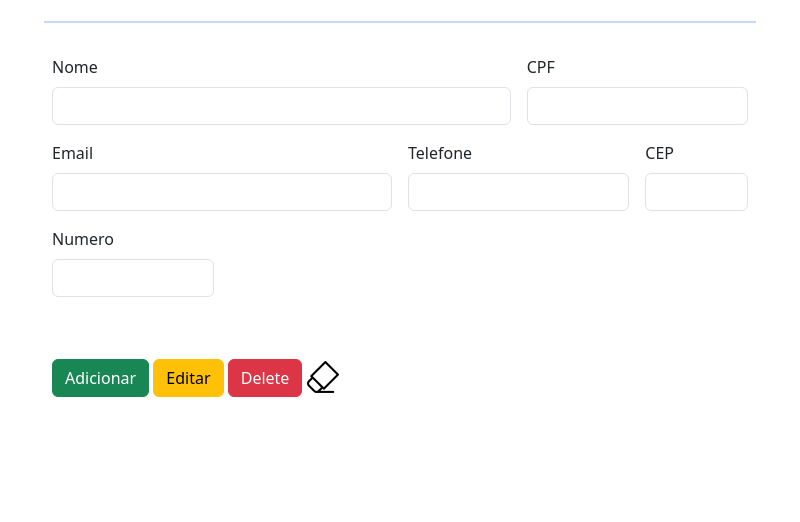
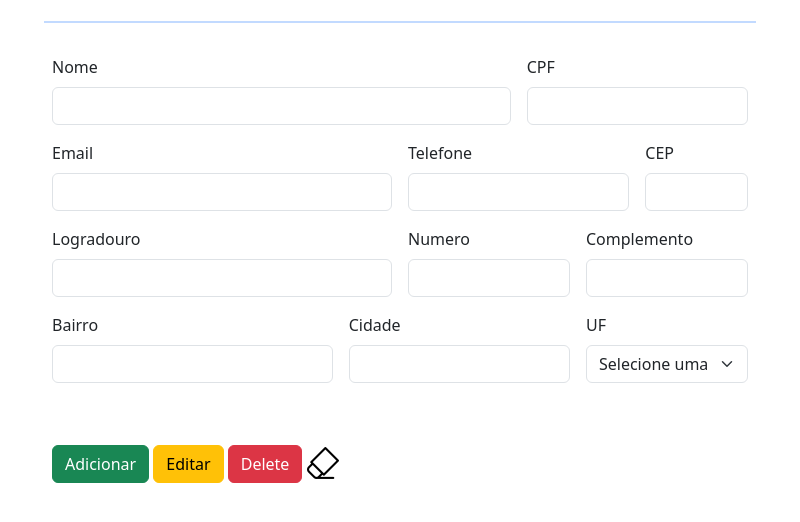
Before and after one commit to Davicouto530/oficina-moto-esportiva, an Electron app: page src/views/cliente.html in a window 800 px wide. Shown: the part 114-636 px from the top of the page. Drawn offline with Linux system fonts and the light colour scheme.

Commit message:
Usando a API viaCep para verificar o CEP

```diff
--- a/src/views/cliente.html
+++ b/src/views/cliente.html
@@ -65,7 +65,14 @@
             <div class="col-md-2">
                 <label for="inputCEPClient" class="form-label">CEP</label>
 
-                <input type="tel" class="form-control" id="inputCEPClient" required spellcheck="false" maxlength="9">
+                <input type="tel" class="form-control" id="inputCEPClient" required spellcheck="false" maxlength="9" onblur="buscarCEP()">
+            </div>
+
+            <!--Logradouro-->
+            <div class="col-md-6">
+                <label for="inputAddressClient" class="form-label">Logradouro</label>
+
+                <input type="tel" class="form-control" id="inputAddressClient" required spellcheck="false" maxlength="30">
             </div>
 
             <!--Numero-->
@@ -75,6 +82,62 @@
                 <input type="tel" class="form-control" id="inputNumberClient" required spellcheck="false" maxlength="5">
             </div>
 
+            <!--Complemento-->
+            <div class="col-md-3">
+                <label for="inputComplementClient" class="form-label">Complemento</label>
+
+                <input type="tel" class="form-control" id="inputComplementClient" spellcheck="false"
+                    maxlength="12">
+            </div>
+
+            <!--Bairro-->
+            <div class="col-md-5">
+                <label for="inputNeighborhoodClient" class="form-label">Bairro</label>
+
+                <input type="tel" class="form-control" id="inputNeighborhoodClient" required spellcheck="false"
+                    maxlength="12">
+            </div>
+
+            <!--Cidade-->
+            <div class="col-md-4">
+                <label for="inputTSateClient" class="form-label">Cidade</label>
+
+                <input type="tel" class="form-control" id="inputTSateClient" required spellcheck="false" maxlength="12">
+            </div>
+
+            <div class="col-md-3">
+                <label for="uf" class="form-label">UF</label>
+                <select required class="form-select" id="uf" name="UF">
+                    <option value="">Selecione uma UF</option>
+                    <option value="AC">AC - Acre</option>
+                    <option value="AL">AL - Alagoas</option>
+                    <option value="AP">AP - Amapá</option>
+                    <option value="AM">AM - Amazonas</option>
+                    <option value="BA">BA - Bahia</option>
+                    <option value="CE">CE - Ceará</option>
+                    <option value="DF">DF - Distrito Federal</option>
+                    <option value="ES">ES - Espírito Santo</option>
+                    <option value="GO">GO - Goiás</option>
+                    <option value="MA">MA - Maranhão</option>
+                    <option value="MT">MT - Mato Grosso</option>
+                    <option value="MS">MS - Mato Grosso do Sul</option>
+                    <option value="MG">MG - Minas Gerais</option>
+                    <option value="PA">PA - Pará</option>
+                    <option value="PB">PB - Paraíba</option>
+                    <option value="PR">PR - Paraná</option>
+                    <option value="PE">PE - Pernambuco</option>
+                    <option value="PI">PI - Piauí</option>
+                    <option value="RJ">RJ - Rio de Janeiro</option>
+                    <option value="RN">RN - Rio Grande do Norte</option>
+                    <option value="RS">RS - Rio Grande do Sul</option>
+                    <option value="RO">RO - Rondônia</option>
+                    <option value="RR">RR - Roraima</option>
+                    <option value="SC">SC - Santa Catarina</option>
+                    <option value="SP">SP - São Paulo</option>
+                    <option value="SE">SE - Sergipe</option>
+                    <option value="TO">TO - Tocantins</option>
+                </select>
+            </div>
 
             <!--Botões-->
             <div class="mt-5">
@@ -90,6 +153,7 @@
     <!--Bootstrap-->
     <script src="../public/js/bootstrap.min.js"></script>
 
+    <script src="redererCliente.js"></script>
 
 </body>
 </html>
--- /dev/null
+++ b/src/views/redererCliente.js
@@ -0,0 +1,23 @@
+//Buscar CEP
+function buscarCEP(){
+    //console.log("teste do evento blur");
+
+    //Pegando a tag pelo input e colocando o valor dentro de "cep"
+    let cep = document.getElementById("inputCEPClient").value
+    //console.log(cep)
+
+    //consumir a API do ViaCep
+    let urlAPI = `https://viacep.com.br/ws/${cep}/json/`
+
+    //Acessando o web service para obter os dados
+    fetch(urlAPI)
+        .then(response => response.json())
+        .then(dados => {
+            //Extração dos dados
+            document.getElementById("inputAddressClient").value = dados.logradouro
+            document.getElementById("inputNeighborhoodClient").value = dados.bairro
+            document.getElementById("inputTSateClient").value = dados.localidade
+            document.getElementById("uf").value = dados.uf
+        })
+        .catch(error => console.log(error))
+};
```
